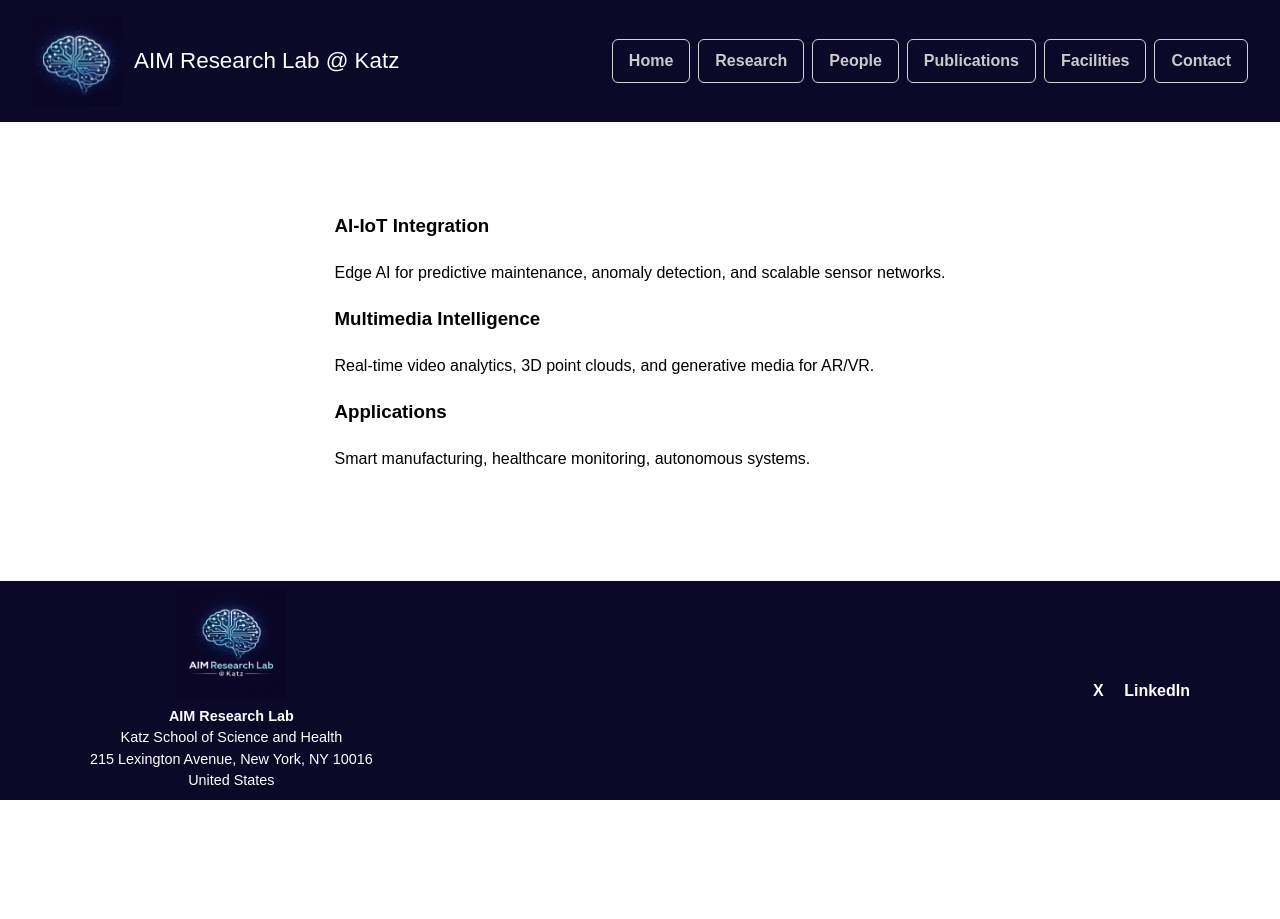
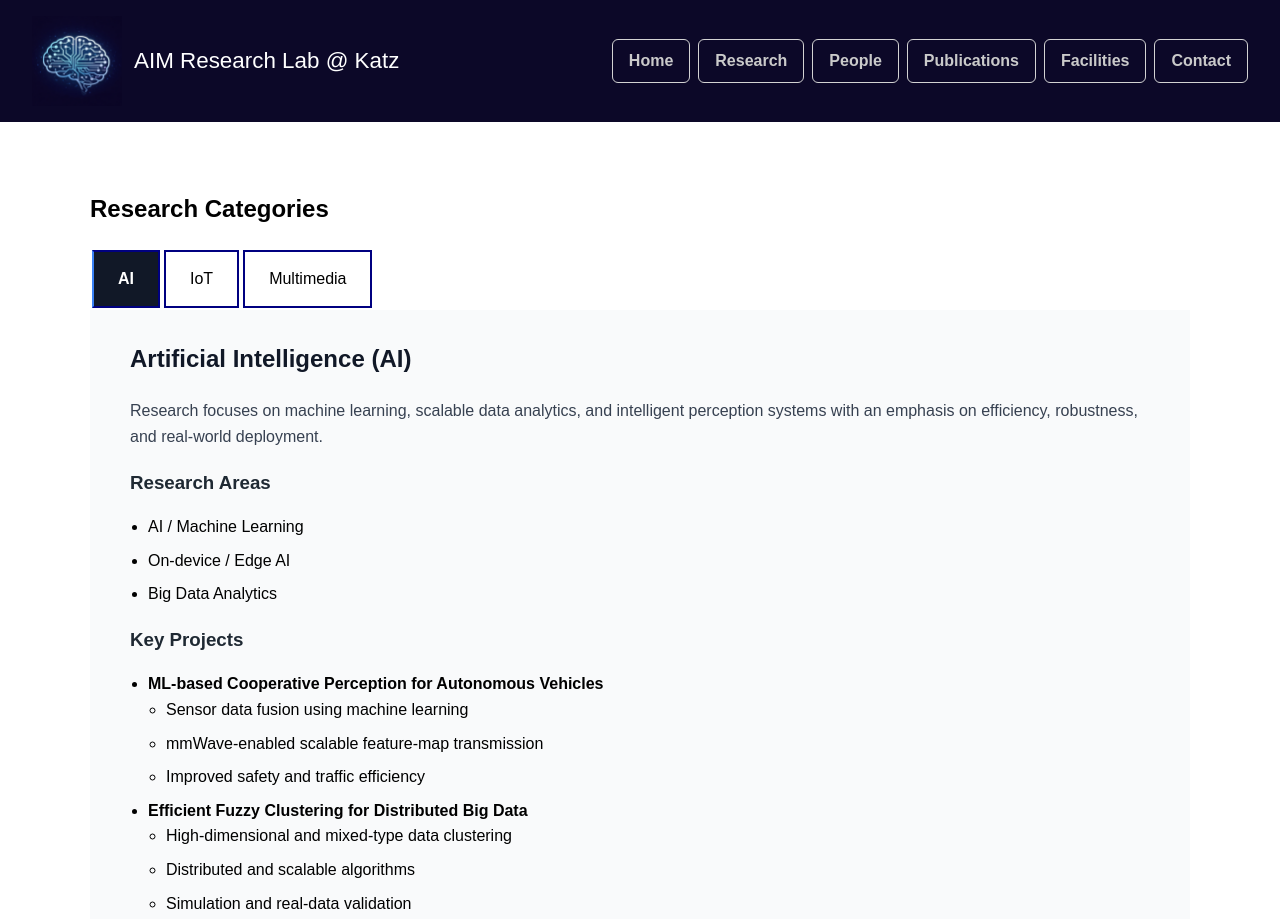
Before and after one commit to anoted/aim_test_site, a plain HTML site: page research.html in a window 1280 px wide. Shown: the top 919 px of the page. Before the commit the page ends 800 px from the top, so only its background shows below. Drawn offline with Linux system fonts and the light colour scheme.

Commit message:
research update

```diff
--- a/research.html
+++ b/research.html
@@ -36,25 +36,238 @@ function toggleMenu() {
       <a href="contact.html">Contact</a>
     </nav>
   </div>
+
+
+<style>
+  /* body {
+    margin: 0;
+    font-family: Arial, sans-serif;
+  } */
+
+  /* Layout */
+  .research-layout {
+    display: flex;
+    min-height: 100vh;
+    flex-direction: column;
+  }
+
+  /* Sidebar */
+.research-sidebar {
+  width: 100%;
+  display: flex;
+  flex-direction: row;
+  align-items: center;
+  padding: 0;
+}
+
+  .research-nav-item {
+    padding: 14px 24px;
+    cursor: pointer;
+    border-left: 4px solid transparent;
+    border: 2px solid navy;
+    margin: 2px;
+  }
+
+  .research-nav-item:hover {
+    background: #243d64;
+    color:rgb(244, 242, 242);
+  }
+
+  .research-nav-item.is-active {
+    background: #111827;
+    border-left-color: #3b82f6;
+    font-weight: bold;
+    color: white;
+  }
+
+  /* Content Area */
+  .research-main {
+    flex: 1;
+    padding: 30px 40px;
+    background: #f9fafb;
+  }
+
+  .research-main h2 {
+    margin-top: 0;
+    color: #111827;
+  }
+
+  .research-main h3 {
+    margin-bottom: 6px;
+    color: #1f2933;
+  }
+
+  .research-main p {
+    color: #374151;
+    line-height: 1.6;
+  }
+
+  .research-main ul {
+    padding-left: 18px;
+  }
+
+  .research-main li {
+    margin-bottom: 8px;
+  }
+
+  /* Sections */
+  .research-section {
+    display: none;
+  }
+
+  .research-section.is-active {
+    display: block;
+  }
+</style>
+
 </header>
 
 
 <section class="section">
 <div class="cards">
-<div class="card">
-<h3>AI-IoT Integration</h3>
-<p>Edge AI for predictive maintenance, anomaly detection, and scalable sensor networks.</p>
+
+<h2>Research Categories</h2>
+<div class="research-layout">
+
+  <!-- Sidebar -->
+  <div class="research-sidebar">
+    <div class="research-nav-item is-active" onclick="researchShow('ai', this)">AI</div>
+    <div class="research-nav-item" onclick="researchShow('iot', this)">IoT</div>
+    <div class="research-nav-item" onclick="researchShow('multimedia', this)">Multimedia</div>
+  </div>
+
+  <!-- Main Content -->
+  <main class="research-main">
+
+    <!-- AI -->
+    <section id="ai" class="research-section is-active">
+      <h2>Artificial Intelligence (AI)</h2>
+      <p>
+        Research focuses on machine learning, scalable data analytics, and intelligent perception
+        systems with an emphasis on efficiency, robustness, and real-world deployment.
+      </p>
+
+      <h3>Research Areas</h3>
+      <ul>
+        <li>AI / Machine Learning</li>
+        <li>On-device / Edge AI</li>
+        <li>Big Data Analytics</li>
+      </ul>
+
+      <h3>Key Projects</h3>
+      <ul>
+        <li>
+          <strong>ML-based Cooperative Perception for Autonomous Vehicles</strong>
+          <ul>
+            <li>Sensor data fusion using machine learning</li>
+            <li>mmWave-enabled scalable feature-map transmission</li>
+            <li>Improved safety and traffic efficiency</li>
+          </ul>
+        </li>
+
+        <li>
+          <strong>Efficient Fuzzy Clustering for Distributed Big Data</strong>
+          <ul>
+            <li>High-dimensional and mixed-type data clustering</li>
+            <li>Distributed and scalable algorithms</li>
+            <li>Simulation and real-data validation</li>
+          </ul>
+        </li>
+      </ul>
+    </section>
+
+    <!-- IoT -->
+    <section id="iot" class="research-section">
+      <h2>Internet of Things (IoT)</h2>
+      <p>
+        Research addresses smart, secure, and connected systems that integrate sensing,
+        communication, and intelligent analytics for healthcare and cyber-physical environments.
+      </p>
+
+      <h3>Research Areas</h3>
+      <ul>
+        <li>Internet of Things (IoT)</li>
+        <li>Connected Health</li>
+        <li>Cyber Security</li>
+        <li>Mobile & Wireless Communications</li>
+      </ul>
+
+      <h3>Key Projects</h3>
+      <ul>
+        <li>
+          <strong>IoT for Secure and Smart Connected Health</strong>
+          <ul>
+            <li>WBAN-based biomedical sensing</li>
+            <li>Physiological data analytics and prediction</li>
+            <li>Secure data transmission and privacy preservation</li>
+          </ul>
+        </li>
+
+        <li>
+          <strong>AI-IoT Integration</strong>
+          <ul>
+            <li>Edge AI for predictive maintenance</li>
+            <li>Anomaly detection in sensor networks</li>
+            <li>Scalable and intelligent IoT systems</li>
+          </ul>
+        </li>
+      </ul>
+    </section>
+
+    <!-- Multimedia -->
+    <section id="multimedia" class="research-section">
+      <h2>Multimedia</h2>
+      <p>
+        Research explores intelligent processing, analysis, and generation of multimedia data,
+        including video, audio, 3D content, and immersive media.
+      </p>
+
+      <h3>Research Areas</h3>
+      <ul>
+        <li>Multimedia Communications and Processing</li>
+        <li>Multimedia Security</li>
+        <li>Multimedia Intelligence</li>
+      </ul>
+
+      <h3>Key Topics</h3>
+      <ul>
+        <li>Real-time video analytics</li>
+        <li>3D point cloud processing</li>
+        <li>Generative media for AR/VR</li>
+      </ul>
+    </section>
+
+  </main>
 </div>
-<div class="card">
-<h3>Multimedia Intelligence</h3>
-<p>Real-time video analytics, 3D point clouds, and generative media for AR/VR.</p>
+
 </div>
-<div class="card">
-<h3>Applications</h3>
-<p>Smart manufacturing, healthcare monitoring, autonomous systems.</p>
-</div>
-</div>
+
+
+
+
+
+
+<script>
+  function researchShow(id, el) {
+    document.querySelectorAll('.research-section').forEach(sec => {
+      sec.classList.remove('is-active');
+    });
+
+    document.querySelectorAll('.research-nav-item').forEach(item => {
+      item.classList.remove('is-active');
+    });
+
+    document.getElementById(id).classList.add('is-active');
+    el.classList.add('is-active');
+  }
+</script>
+
 </section>
+
+<!--  -->
+<!--  -->
+
+
 <footer class="site-footer">
   <div class="footer-inner">
 
```
Also changed, not shown: Resources/faculty/Dr. Honggang Wang.png (added), Resources/students/Nobel.jpeg (added).
